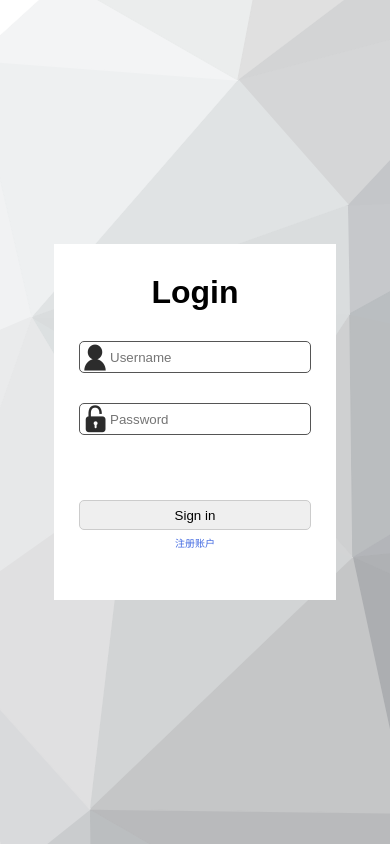
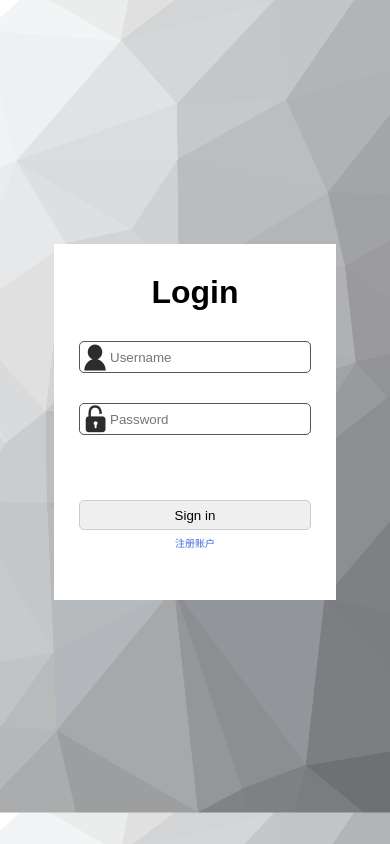
Before and after one commit to xjnnb/webwork, a PHP site: page / in a window 390 px wide. Run offline with PHP 8.4, Linux system fonts and the light colour scheme; some libraries are stand-ins or nearby versions.

Commit message:
Update login.css

```diff
--- a/assets/css/login.css
+++ b/assets/css/login.css
@@ -88,7 +88,8 @@
 }
 @media all and (max-width:768px){
     body{
-        background: url(../img/smallBG.png) rgba(0,0,0,0.5) repeat;
+        background: url(../img/smallBG.png) rgba(0,0,0,0.5);
+        background-size: cover;
     }
     main {
         display: flex;
```
